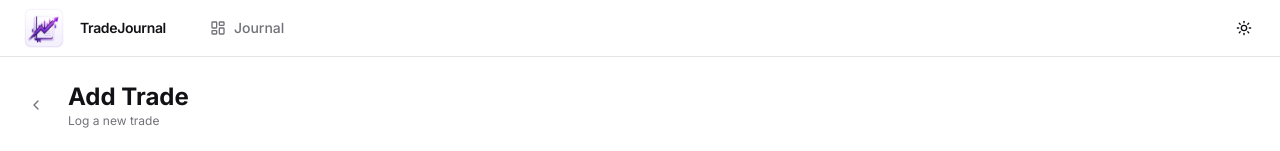
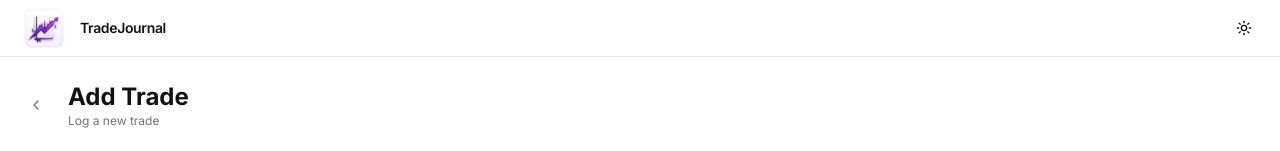
Before and after one commit to abhidev757/trading-journal, a Next.js app: page /trades/new in a window 1280 px wide. Shown: the top 151 px of the page. Built offline with nearby package versions, Linux system fonts and the light colour scheme; no server answers.

Commit message:
feat: remove Journal nav button; logo+icon click redirects to dashboard

```diff
--- a/src/components/layout/navbar.tsx
+++ b/src/components/layout/navbar.tsx
@@ -1,20 +1,14 @@
 "use client"
 import * as React from "react"
 import Link from "next/link"
-import { usePathname, useRouter } from "next/navigation"
-import { LayoutDashboard, Plus, LogOut } from "lucide-react"
+import { useRouter } from "next/navigation"
+import { Plus, LogOut } from "lucide-react"
 import { useTheme } from "next-themes"
 import { ThemeToggle } from "./theme-toggle"
 import { Button } from "@/components/ui/button"
-import { cn } from "@/lib/utils"
 import { createBrowserClient } from "@supabase/ssr"
 
-const navItems = [
-  { href: "/", label: "Journal", icon: LayoutDashboard },
-]
-
 export function Navbar() {
-  const pathname = usePathname()
   const router = useRouter()
   const { resolvedTheme } = useTheme()
   const [user, setUser] = React.useState<any>(null)
@@ -54,24 +48,7 @@ export function Navbar() {
           <span className="font-semibold text-sm tracking-tight hidden sm:block">TradeJournal</span>
         </Link>
 
-        {/* Nav links */}
-        <nav className="flex items-center gap-1">
-          {navItems.map(({ href, label, icon: Icon }) => (
-            <Link key={href} href={href}>
-              <Button
-                variant="ghost"
-                size="sm"
-                className={cn(
-                  "gap-2 text-muted-foreground",
-                  pathname === href && "text-foreground bg-accent"
-                )}
-              >
-                <Icon className="h-4 w-4" />
-                <span className="hidden sm:inline-block">{label}</span>
-              </Button>
-            </Link>
-          ))}
-        </nav>
+        {/* Nav links removed - logo/icon already links to dashboard */}
 
         <div className="ml-auto flex items-center gap-2">
           <ThemeToggle />
```
